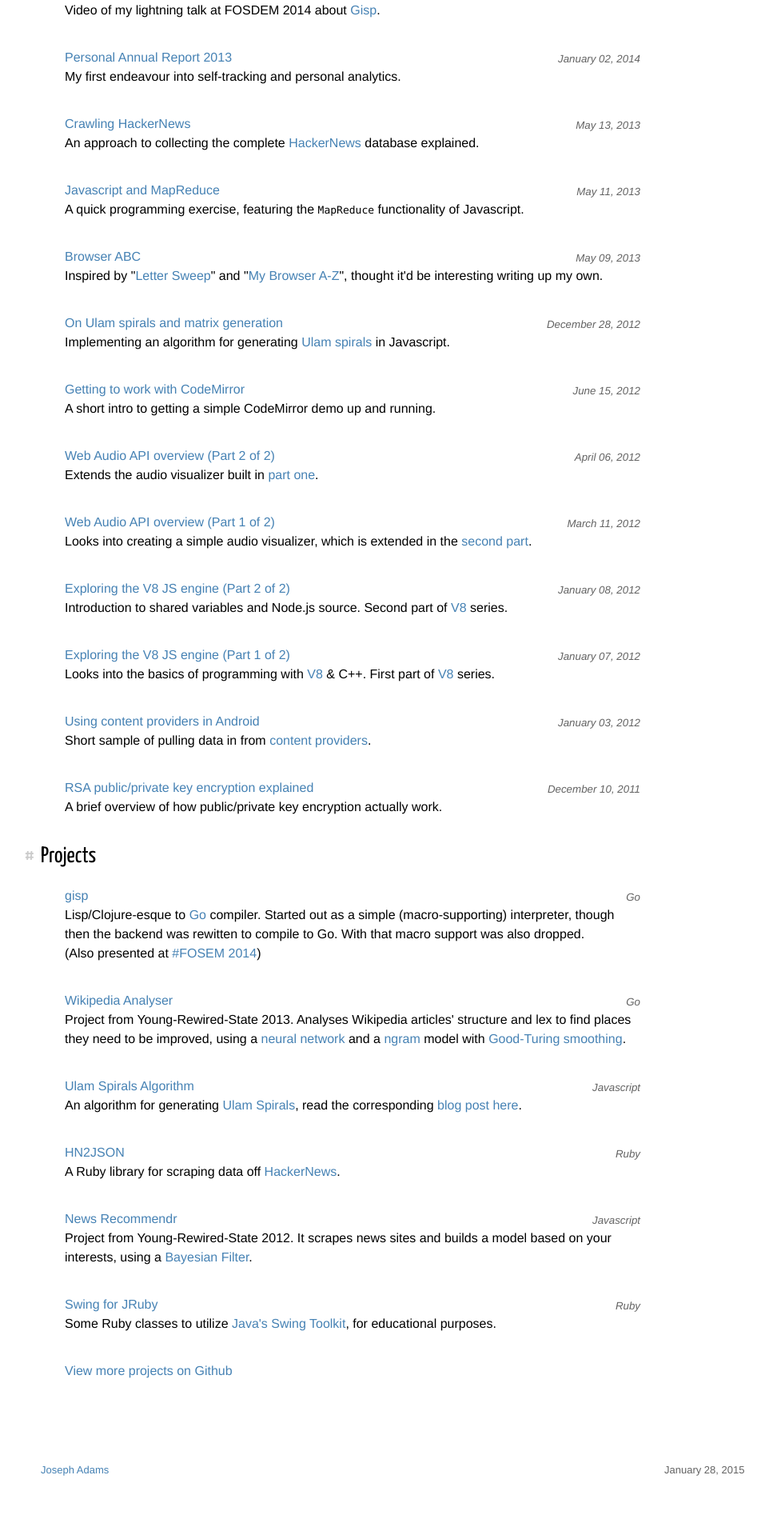
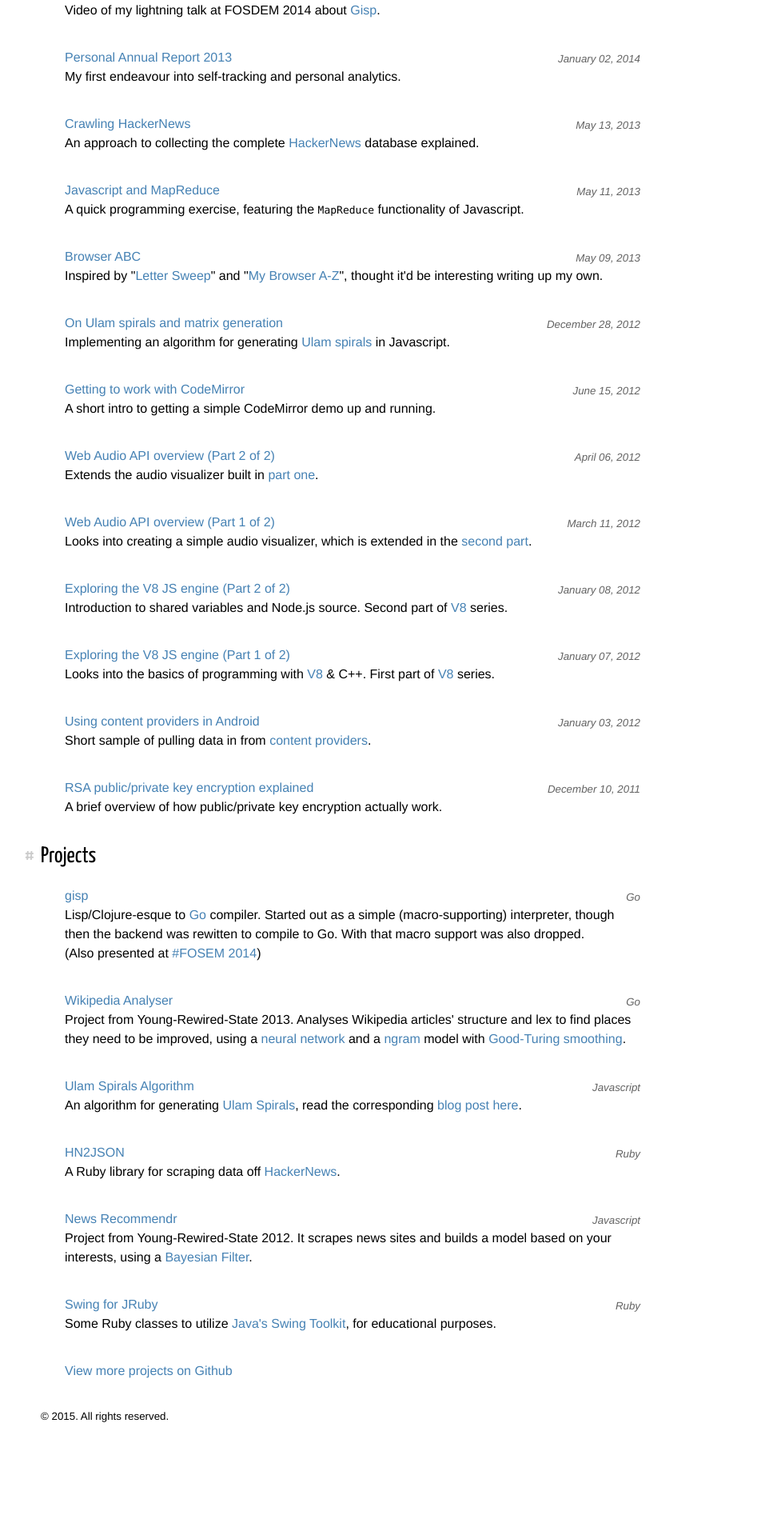
Before and after one commit to jcla1/jcla1.github.com, a Jekyll site: the page built from index.html, in a window 1280 px wide. Shown: the part 658-2567 px from the top of the page at 80% size, without its empty margins (109-1071 px from the left). Built offline with Jekyll 4.4.1, drawn with Linux system fonts in a browser that asks for light colours; after the commit the page ends 2501 px from its top, so only the background shows below that.

Commit message:
Update footer & styles.

```diff
--- a/_includes/footer.html
+++ b/_includes/footer.html
@@ -1,8 +1,2 @@
-<footer>
-    {% if page.date %}
-    <aside>{{page.date | date: '%B %d, %Y'}}</aside>
-    {% else %}
-    <aside><script>(function(){var a=Array('January','February','March','April','May','June','July','August','September','October','November','December'),b=new Date,c=b.getDate(),d=b.getMonth(),e=b.getFullYear();document.write(a[d]+' '+c+', '+e)})();</script></aside>
-    {% endif %}
-    <a href='/' rel='author'>{{ site.title }}</a>
-</footer>
+<footer><small>&copy; <time datetime="{{ site.time | date_to_xmlschema }}">{{ site.time | date: '%Y' }}</time>.  All rights reserved.<small></footer>
+<!--footer><a rel="license" href="http://creativecommons.org/licenses/by-sa/4.0/"><img alt="Creative Commons License" style="border-width:0" src="https://i.creativecommons.org/l/by-sa/4.0/80x15.png" /></a></footer-->
--- a/public/css/another_style.css
+++ b/public/css/another_style.css
@@ -50,11 +50,6 @@
 
 p.entity {
   margin-bottom: 35px;
-}
-
-footer {
-  font-size: small;
-  margin-top: 8em;
 }
 
 header aside,
--- a/public/css/style.css
+++ b/public/css/style.css
@@ -9,11 +9,6 @@
   margin-bottom: 4em;
   width: 960px;
   position: relative;
-}
-
-footer {
-  font-size: small;
-  margin-top: 8em;
 }
 
 aside {
```
